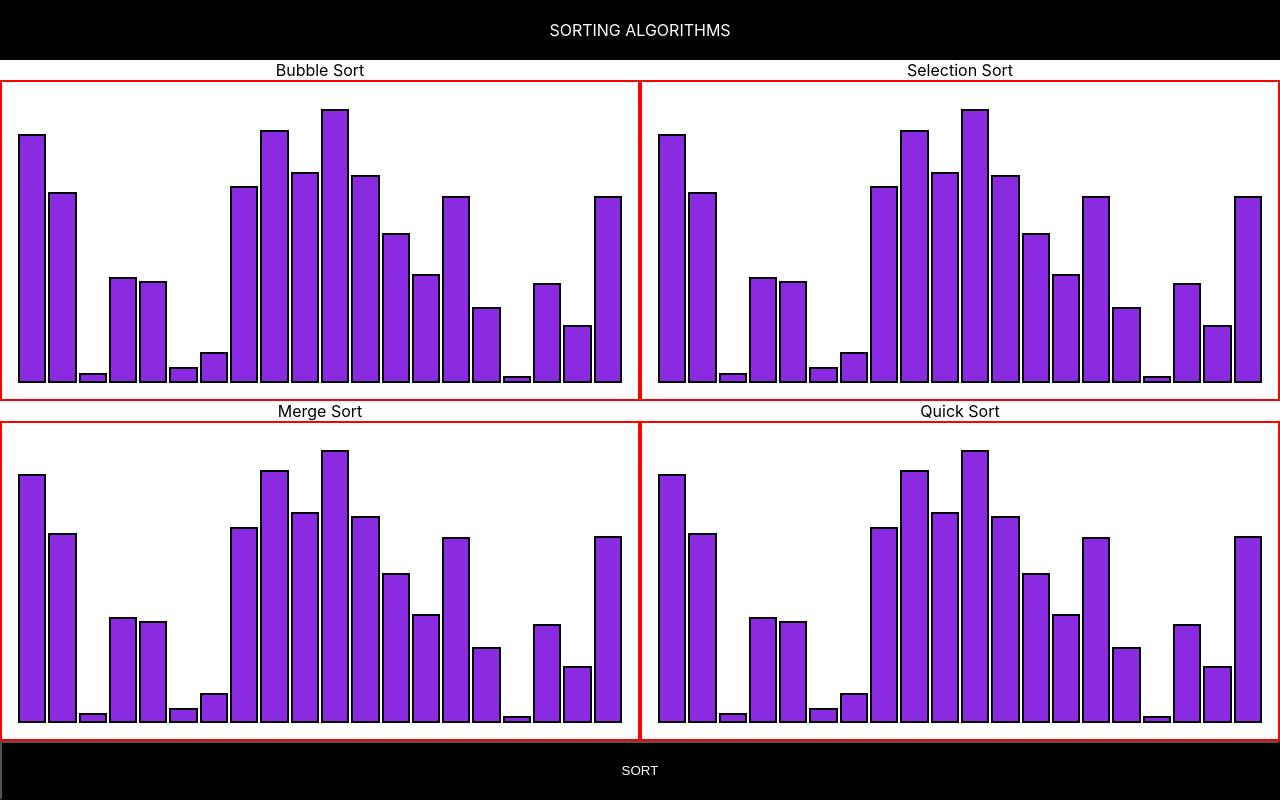
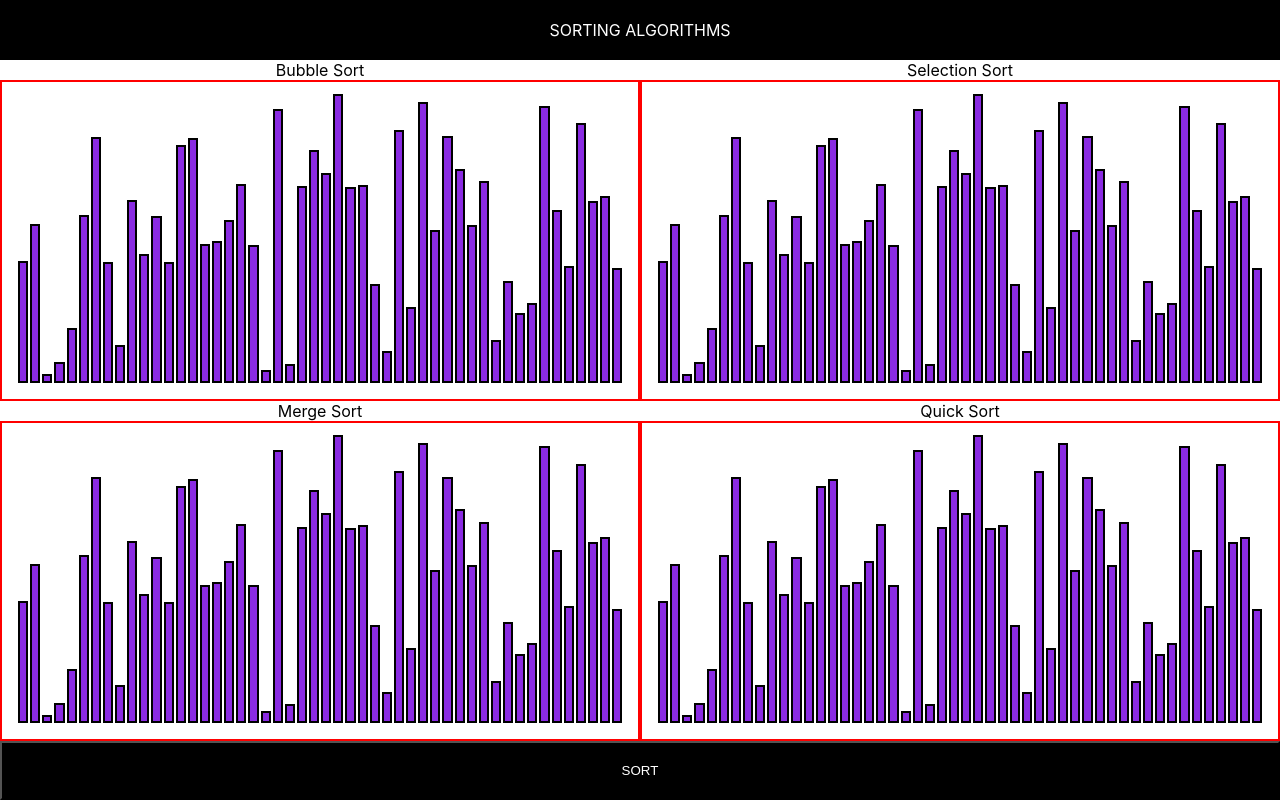
Before and after one commit to GREEDnim/sorting-visualiser, a React (Create React App) app: page / in a window 1280 px wide. Built offline with nearby package versions, Linux system fonts and the light colour scheme.

Commit message:
added 50 parts

```diff
--- a/src/components/container/Container.jsx
+++ b/src/components/container/Container.jsx
@@ -4,7 +4,7 @@ import './style.css'
 
 function  Container()
 {
-    const limit=20;
+    const limit=50;
     function callAllSorts(){
         // console.log("hi")
 
```
